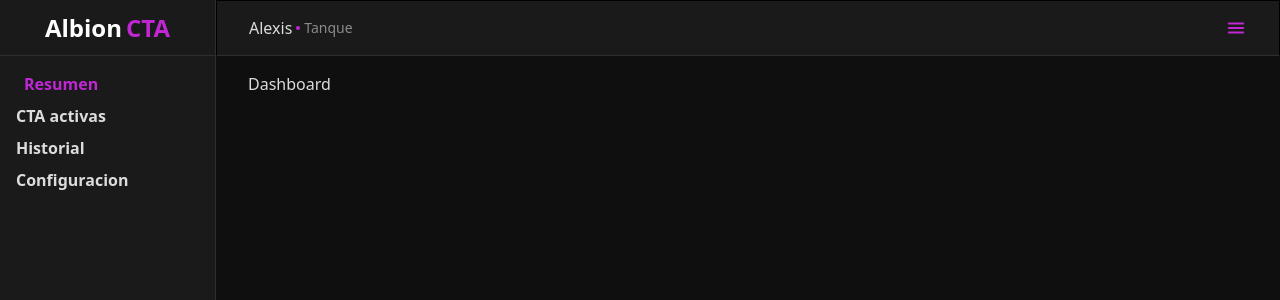
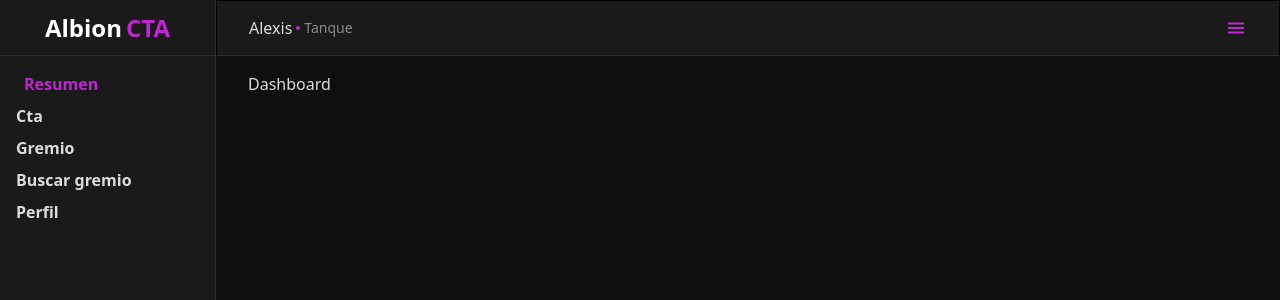
Before and after one commit to AutumnLeaf742002/albion-cta, a React (Vite) app: page /app/dashboard in a window 1280 px wide. Shown: the top 300 px of the page. Built offline with nearby package versions, Linux system fonts and the light colour scheme.

Commit message:
feature(app module): add more pages

```diff
--- a/src/app/components/Menu.tsx
+++ b/src/app/components/Menu.tsx
@@ -5,11 +5,9 @@ interface Props {
     expand: boolean | undefined
 }
 
-export const Menu = ({expand = true}: Props) => {
+export const Menu = ({ expand = true }: Props) => {
 
     const styleExpanded = expand ? "w-40 md:w-54" : "w-0"
-
-    // console.log(expand)
 
     return (
         <aside className="flex absolute md:relative h-full">
@@ -21,9 +19,10 @@ export const Menu = ({expand = true}: Props) => {
 
                 <ul className='flex flex-col gap-2 p-4 text-nowrap'>
                     <MenuItem text="Resumen" path="/app/dashboard" />
-                    <MenuItem text="CTA activas" path="/nothing" />
-                    <MenuItem text="Historial" path="/nothing" />
-                    <MenuItem text="Configuracion" path="/nothing" />
+                    <MenuItem text="Cta" path="/app/cta" />
+                    <MenuItem text="Gremio" path="/app/guild" />
+                    <MenuItem text="Buscar gremio" path="/app/search-guild" />
+                    <MenuItem text="Perfil" path="/app/profile" />
                 </ul>
 
             </menu>
--- a/src/app/components/MenuItem.tsx
+++ b/src/app/components/MenuItem.tsx
@@ -5,12 +5,21 @@ interface Props {
     path: string
 }
 
-export const MenuItem = ({text, path}: Props) => {
+export const MenuItem = ({ text, path }: Props) => {
+
     return (
-        <li className="cursor-pointer">
-            <NavLink to={path} className={({isActive}) => isActive ? "transition-all font-semibold ml-2 text-(--color-primary)" : "text-(--color-text-body) font-semibold hover:ml-2 transition-all"}>
+        <NavLink
+            to={path}
+            className={({ isActive }) =>
+                `transition-all font-semibold ${isActive
+                    ? "text-(--color-primary) translate-x-2"
+                    : "text-(--color-text-body) hover:text-(--color-primary-hover)"
+                }`
+            }
+        >
+            <li className="cursor-pointer">
                 {text}
-            </NavLink>
-        </li>
+            </li>
+        </NavLink>
     )
 }
--- /dev/null
+++ b/src/app/pages/Cta.tsx
@@ -0,0 +1,13 @@
+import { Text } from "../../ui/components"
+import { AppLayout } from "../layout/AppLayout"
+
+export const Cta = () => {
+
+    return (
+        <AppLayout>
+            <Text>
+                Cta
+            </Text>
+        </AppLayout>
+    )
+}
--- a/src/app/pages/CtasActives.tsx
+++ /dev/null
@@ -1,9 +0,0 @@
-import { AppLayout } from '../layout/AppLayout';
-
-export const CtasActives = () => {
-    return (
-        <AppLayout>
-            Text
-        </AppLayout>
-    )
-}
--- /dev/null
+++ b/src/app/pages/Guild.tsx
@@ -0,0 +1,12 @@
+import { Text } from "../../ui/components"
+import { AppLayout } from "../layout/AppLayout"
+
+export const Guild = () => {
+    return (
+        <AppLayout>
+            <Text>
+                Cta
+            </Text>
+        </AppLayout>
+    )
+}
--- /dev/null
+++ b/src/app/pages/Profile.tsx
@@ -0,0 +1,14 @@
+import { AppLayout } from "../layout/AppLayout"
+
+import { Text } from '../../ui/components';
+
+export const Profile = () => {
+
+    return (
+        <AppLayout>
+            <Text>
+                Perfil
+            </Text>
+        </AppLayout>
+    )
+}
--- /dev/null
+++ b/src/app/pages/SearchGuild.tsx
@@ -0,0 +1,13 @@
+import { Text } from "../../ui/components"
+import { AppLayout } from "../layout/AppLayout"
+
+export const SearchGuild = () => {
+
+    return (
+        <AppLayout>
+            <Text>
+                Cta
+            </Text>
+        </AppLayout>
+    )
+}
--- a/src/app/pages/index.ts
+++ b/src/app/pages/index.ts
@@ -1,2 +1,5 @@
 export * from "./Dashboard"
-export * from "./CtasActives"
+export * from "./Cta"
+export * from "./Guild"
+export * from "./SearchGuild"
+export * from "./Profile"
--- a/src/app/routes/AppRoutes.tsx
+++ b/src/app/routes/AppRoutes.tsx
@@ -1,13 +1,16 @@
 import { Navigate, Route, Routes } from "react-router"
 
-import { CtasActives, Dashboard } from '../pages'
+import { Profile, Dashboard, Cta, Guild, SearchGuild } from '../pages'
 
 export const AppRoutes = () => {
     return (
         <Routes>
             <Route path="/*" element={ <Navigate to="/app/dashboard" /> } />
             <Route path="/dashboard" element={ <Dashboard /> } />
-            <Route path="/cta" element={ <CtasActives /> } />
+            <Route path="/cta" element={ <Cta /> } />
+            <Route path="/guild" element={ <Guild /> } />
+            <Route path="/search-guild" element={ <SearchGuild /> } />
+            <Route path="/profile" element={ <Profile /> } />
         </Routes>
     )
 }
--- /dev/null
+++ b/src/ui/helpers/getDevice.ts
@@ -0,0 +1,17 @@
+export function getDevice() {
+
+    let device = false
+
+    if (window.matchMedia("(max-width: 767px)").matches) {
+
+        device = false
+    } else if (window.matchMedia("(max-width: 1024px)").matches) {
+
+        device = true
+    } else {
+
+        device = true
+    }
+
+    return device;
+}
--- /dev/null
+++ b/src/ui/helpers/index.ts
@@ -0,0 +1 @@
+export * from "./getDevice"
```
